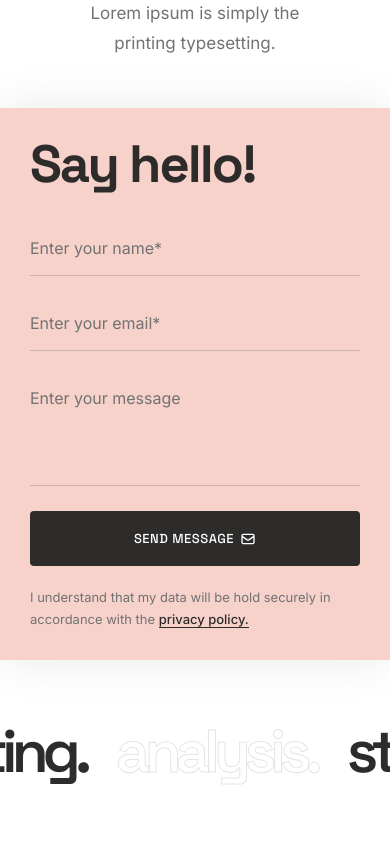
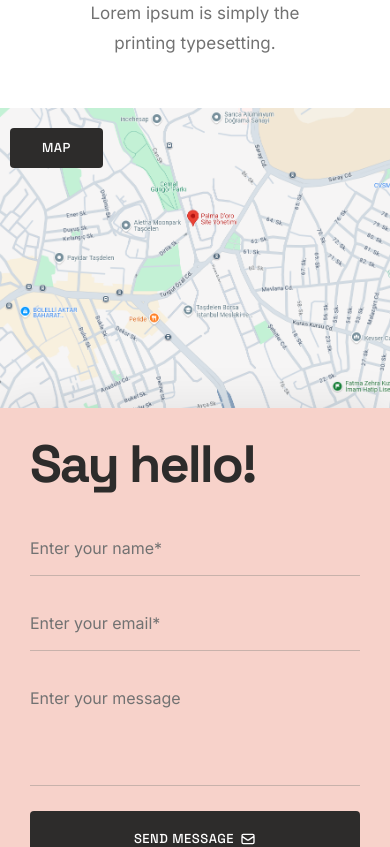
Before and after one commit to grandedigital/GrandeDigitalClient, a Next.js app: page /contact in a window 390 px wide. Shown: the part 1360-2207 px from the top of the page. Built offline with nearby package versions, Linux system fonts and the light colour scheme.

Commit message:
mapAndForm component animations finished

```diff
--- a/src/components/contact/mapAndForm.tsx
+++ b/src/components/contact/mapAndForm.tsx
@@ -1,10 +1,21 @@
 "use client";
 
 import Link from "next/link";
-import { FormEvent, useEffect, useState } from "react";
+import { FormEvent, useEffect, useState, useRef } from "react";
 import { HiOutlineMail } from "react-icons/hi";
+import { motion } from "motion/react";
+import { useInView } from "motion/react";
 
 export default function MapAndForm() {
+  const [isAnimationsPassive, setIsAnimationsPassive] = useState(
+    window.innerWidth < 1217
+  );
+  const mapAndFormRef = useRef(null);
+  const mapAndFormViewArea = useInView(mapAndFormRef, {
+    once: true,
+    amount: 0.2,
+  });
+
   const [name, setName] = useState("");
   const [email, setEmail] = useState("");
 
@@ -80,9 +91,37 @@ export default function MapAndForm() {
   return (
     <section className="p-0">
       <div className="p-0 w-full mx-auto">
-        <div className="row mx-0">
-          <div className="px-0 w-full max-w-full lgx:flex-[0_0_auto] lgx:w-1/2 bg-blue-300 h-full"></div>
-          <div className="px-0 relative w-full max-w-full xxl:flex-[0_0_auto] xxl:w-1/3 lgx:flex-[0_0_auto] lgx:w-1/2">
+        <div ref={mapAndFormRef} className="row mx-0">
+          <motion.div
+            initial={!isAnimationsPassive && { translateX: -50, opacity: 0 }}
+            animate={
+              !isAnimationsPassive && {
+                translateX: mapAndFormViewArea ? 0 : -50,
+                opacity: mapAndFormViewArea ? 1 : 0,
+              }
+            }
+            transition={{ duration: 0.8, delay: 0.3 }}
+            className="px-0 w-full max-w-full lgx:flex-[0_0_auto] lgx:w-1/2 bg-blue-300 bg-[url(/images/map.png)] bg-cover max-lgx:h-[600px] max-md:h-[400px] max-xsm:h-[300px] relative"
+          >
+            <Link
+              className="bg-[--dark-gray2] text-white rounded-[4px] text-13 py-[8px] px-[30px] cursor-pointer border-2 border-transparent uppercase tracking-[.5px] font-spaceGrotesk transition-all duration-300 ease-in-out shadow-[0 5px_20px_rgba(0,0,0,.1)] font-medium inline-block text-center align-middle select-none m-0 leading-[1.5] relative top-[20px] left-[10px]"
+              href={"https://maps.app.goo.gl/jrspCJMckSJ18q3w7"}
+              target="_blank"
+            >
+              Map
+            </Link>
+          </motion.div>
+          <motion.div
+            initial={!isAnimationsPassive && { translateX: -50, opacity: 0 }}
+            animate={
+              !isAnimationsPassive && {
+                translateX: mapAndFormViewArea ? 0 : -50,
+                opacity: mapAndFormViewArea ? 1 : 0,
+              }
+            }
+            transition={{ duration: 0.8, delay: 0.45 }}
+            className="px-0 relative w-full max-w-full xxl:flex-[0_0_auto] xxl:w-1/3 lgx:flex-[0_0_auto] lgx:w-1/2"
+          >
             <img
               className="right-[-40%] z-9 transition-all duration-600 ease-[cubic-bezier(.23,1,.32,1)] absolute hidden max-w-full h-auto xxl:block"
               src="/images/contactImg.webp"
@@ -192,7 +231,7 @@ export default function MapAndForm() {
                 </div>
               </form>
             </div>
-          </div>
+          </motion.div>
         </div>
       </div>
     </section>
--- a/src/components/contact/section1.tsx
+++ b/src/components/contact/section1.tsx
@@ -29,8 +29,10 @@ export default function Section1() {
         <div className="row mb-[6%] max-mdx:mb-[30px]">
           <div className="px-[15px] w-full flex-[0_0_auto] max-w-full xxl:w-[75%] lgx:w-[83.33333333%]">
             <motion.h2
-              initial={{ opacity: 0 }}
-              animate={{ opacity: h2TextViewArea ? 1 : 0 }}
+              initial={!isAnimationsPassive && { opacity: 0 }}
+              animate={
+                !isAnimationsPassive && { opacity: h2TextViewArea ? 1 : 0 }
+              }
               transition={{ duration: 0.3 }}
               ref={h2TextRef}
               className="font-semibold w-[95%] tracking-[-3px] text-[--dark-gray2] font-spaceGrotesk text-center mb-0 mdx:text-left max-mdx:w-full"
@@ -41,11 +43,13 @@ export default function Section1() {
         </div>
         <div ref={itemsRef} className="row justify-center">
           <motion.div
-            initial={{ translateY: 30, opacity: 0 }}
-            animate={{
+            initial={!isAnimationsPassive && { translateY: 30, opacity: 0 }}
+            animate={
+              !isAnimationsPassive && {
                 translateY: itemsViewArea ? 0 : 30,
                 opacity: itemsViewArea ? 1 : 0,
-            }}
+              }
+            }
             transition={{ duration: 0.6, delay: 0 }}
             className="px-[15px] w-full flex-[0_0_auto] max-w-full xsm:w-1/2 mdx:w-1/4 max-mdx:mb-[50px] max-md:mb-[30px]"
           >
@@ -68,11 +72,13 @@ export default function Section1() {
             </div>
           </motion.div>
           <motion.div
-            initial={{ translateY: 30, opacity: 0 }}
-            animate={{
+            initial={!isAnimationsPassive && { translateY: 30, opacity: 0 }}
+            animate={
+              !isAnimationsPassive && {
                 translateY: itemsViewArea ? 0 : 30,
                 opacity: itemsViewArea ? 1 : 0,
-            }}
+              }
+            }
             transition={{ duration: 0.6, delay: 0.3 }}
             className="px-[15px] w-full flex-[0_0_auto] max-w-full xsm:w-1/2 mdx:w-1/4 max-mdx:mb-[50px] max-md:mb-[30px]"
           >
@@ -107,11 +113,13 @@ export default function Section1() {
             </div>
           </motion.div>
           <motion.div
-            initial={{ translateY: 30, opacity: 0 }}
-            animate={{
+            initial={!isAnimationsPassive && { translateY: 30, opacity: 0 }}
+            animate={
+              !isAnimationsPassive && {
                 translateY: itemsViewArea ? 0 : 30,
                 opacity: itemsViewArea ? 1 : 0,
-            }}
+              }
+            }
             transition={{ duration: 0.6, delay: 0.6 }}
             className="px-[15px] w-full flex-[0_0_auto] max-w-full mdx:w-1/4 xsm:w-1/2 max-xsm:mb-[30px]"
           >
@@ -143,11 +151,13 @@ export default function Section1() {
             </div>
           </motion.div>
           <motion.div
-            initial={{ translateY: 30, opacity: 0 }}
-            animate={{
+            initial={!isAnimationsPassive && { translateY: 30, opacity: 0 }}
+            animate={
+              !isAnimationsPassive && {
                 translateY: itemsViewArea ? 0 : 30,
                 opacity: itemsViewArea ? 1 : 0,
-            }}
+              }
+            }
             transition={{ duration: 0.6, delay: 0.9 }}
             className="px-[15px] w-full flex-[0_0_auto] max-w-full mdx:w-1/4 xsm:w-1/2"
           >
```
Lines whose indentation alone changed are shown as unchanged.
